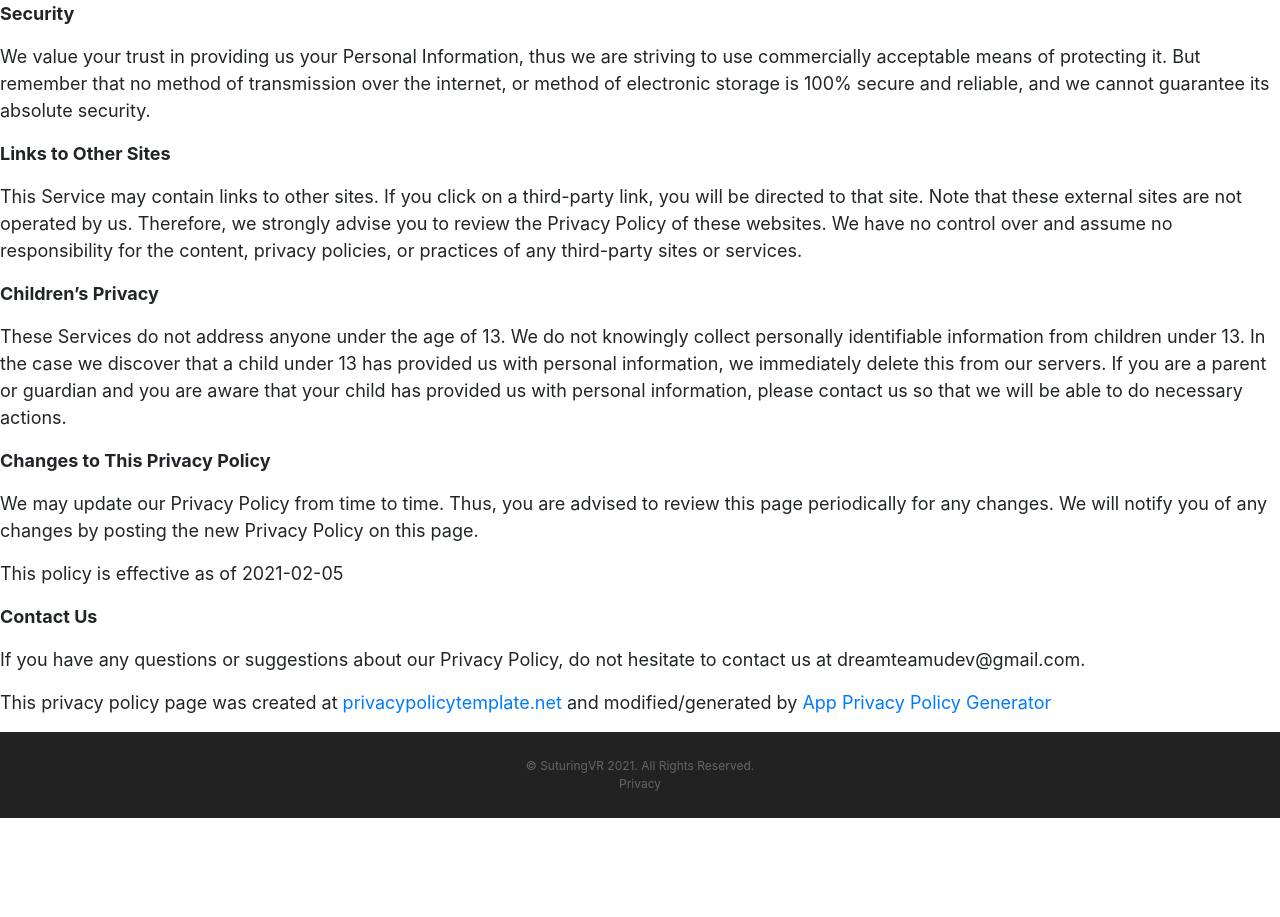
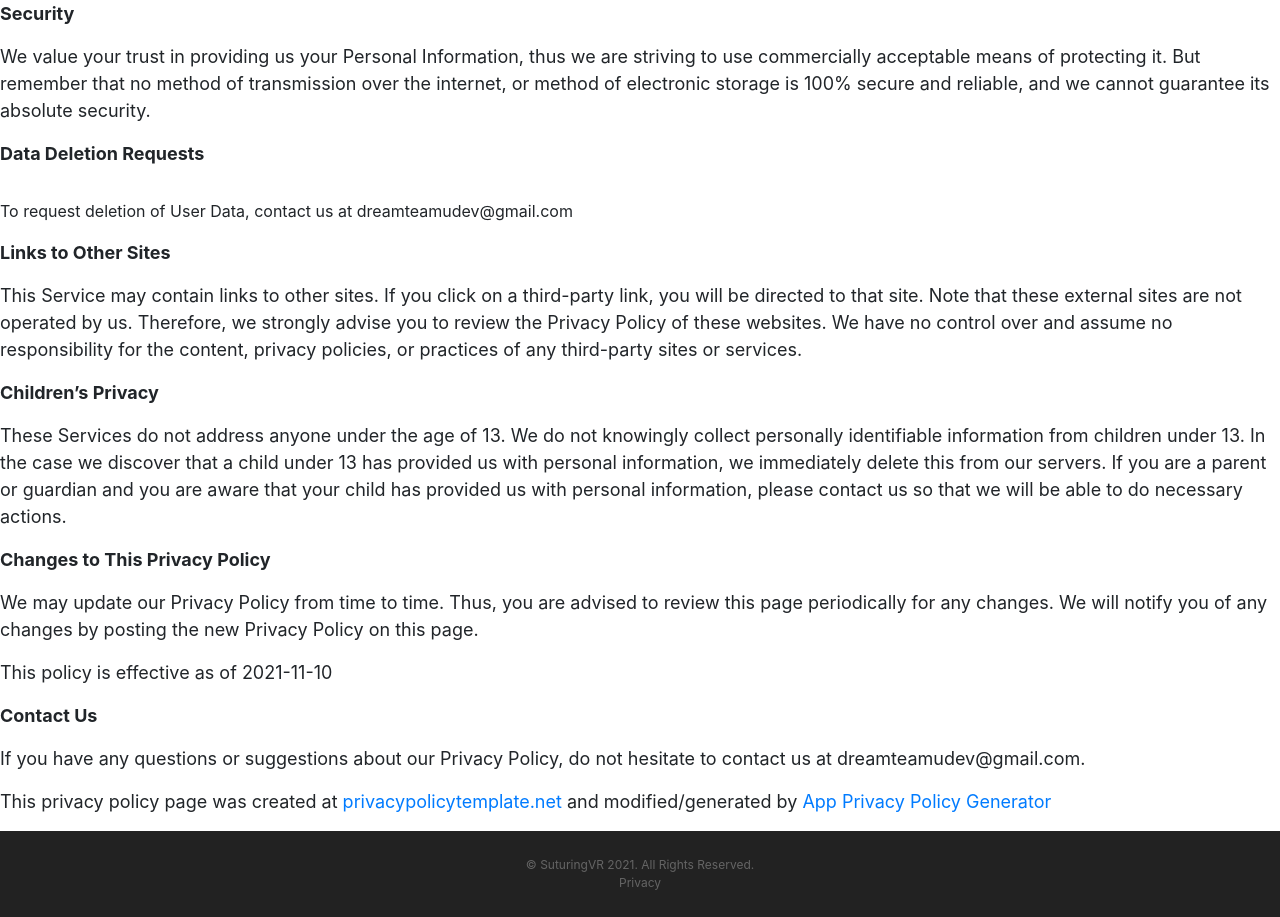
Before and after one commit to SuturingVR/about-suturingvr, a website with bundled scripts: page privacy.html in a window 1280 px wide. Shown: the part 1252-2169 px from the top of the page. Before the commit the page ends 2070 px from the top, so only its background shows below. Built offline with nearby package versions, Linux system fonts and the light colour scheme; a web font is replaced by a local one.

Commit message:
Update privacy.html

```diff
--- a/privacy.html
+++ b/privacy.html
@@ -126,6 +126,8 @@
     of transmission over the internet, or method of electronic
     storage is 100% secure and reliable, and we cannot
     guarantee its absolute security.
+  </p> <p><strong>Data Deletion Requests</strong></p> <p></p>
+    To request deletion of User Data, contact us at dreamteamudev@gmail.com
   </p> <p><strong>Links to Other Sites</strong></p> <p>
     This Service may contain links to other sites. If you click on
     a third-party link, you will be directed to that site. Note
@@ -151,7 +153,7 @@
     periodically for any changes. We will
     notify you of any changes by posting the new Privacy Policy on
     this page.
-  </p> <p>This policy is effective as of 2021-02-05</p> <p><strong>Contact Us</strong></p> <p>
+  </p> <p>This policy is effective as of 2021-11-10</p> <p><strong>Contact Us</strong></p> <p>
     If you have any questions or suggestions about our
     Privacy Policy, do not hesitate to contact us at dreamteamudev@gmail.com.
   </p> <p>This privacy policy page was created at <a href="https://privacypolicytemplate.net" target="_blank" rel="noopener noreferrer">privacypolicytemplate.net </a>and modified/generated by <a href="https://app-privacy-policy-generator.nisrulz.com/" target="_blank" rel="noopener noreferrer">App Privacy Policy Generator</a></p>
```
